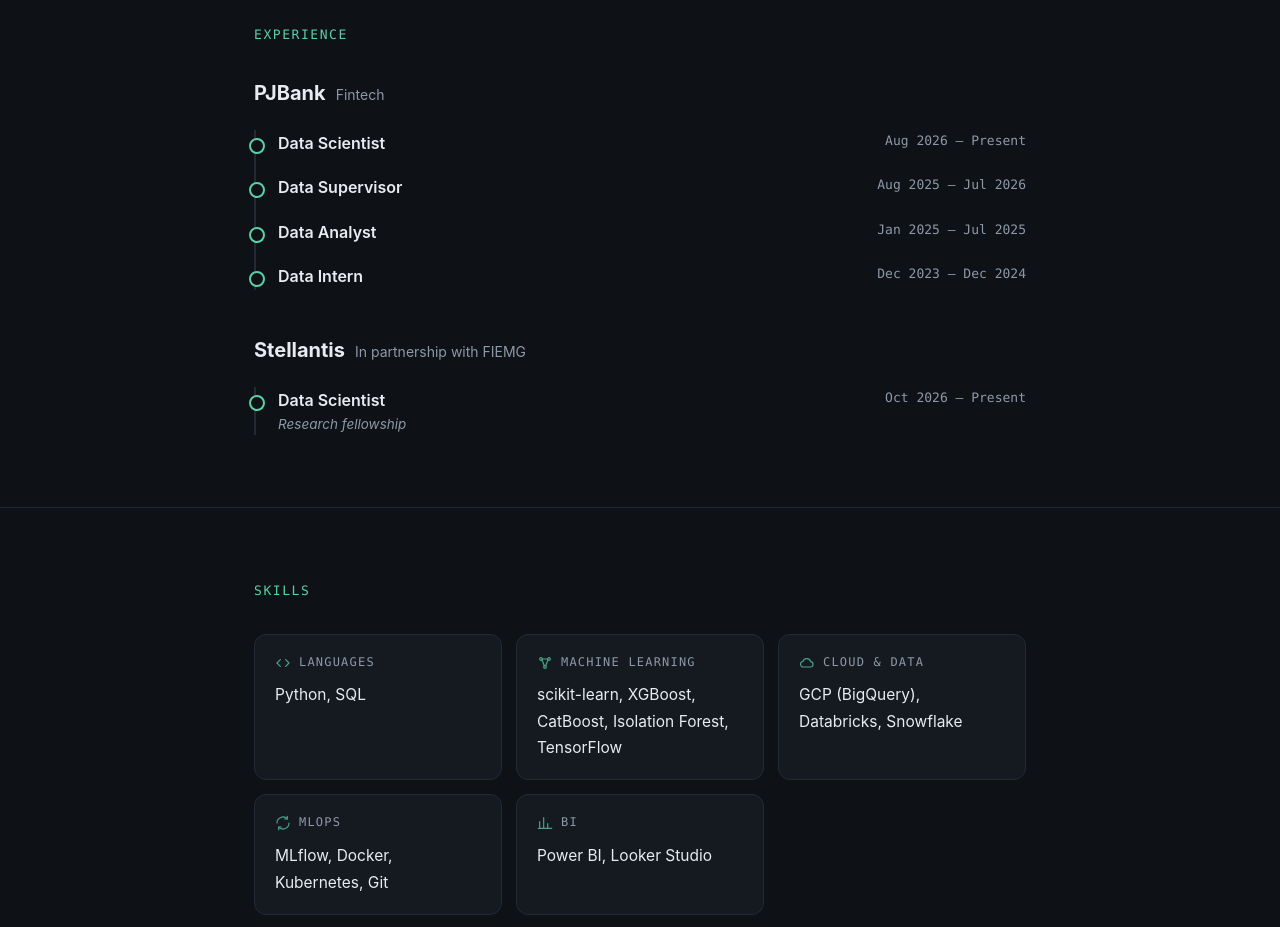
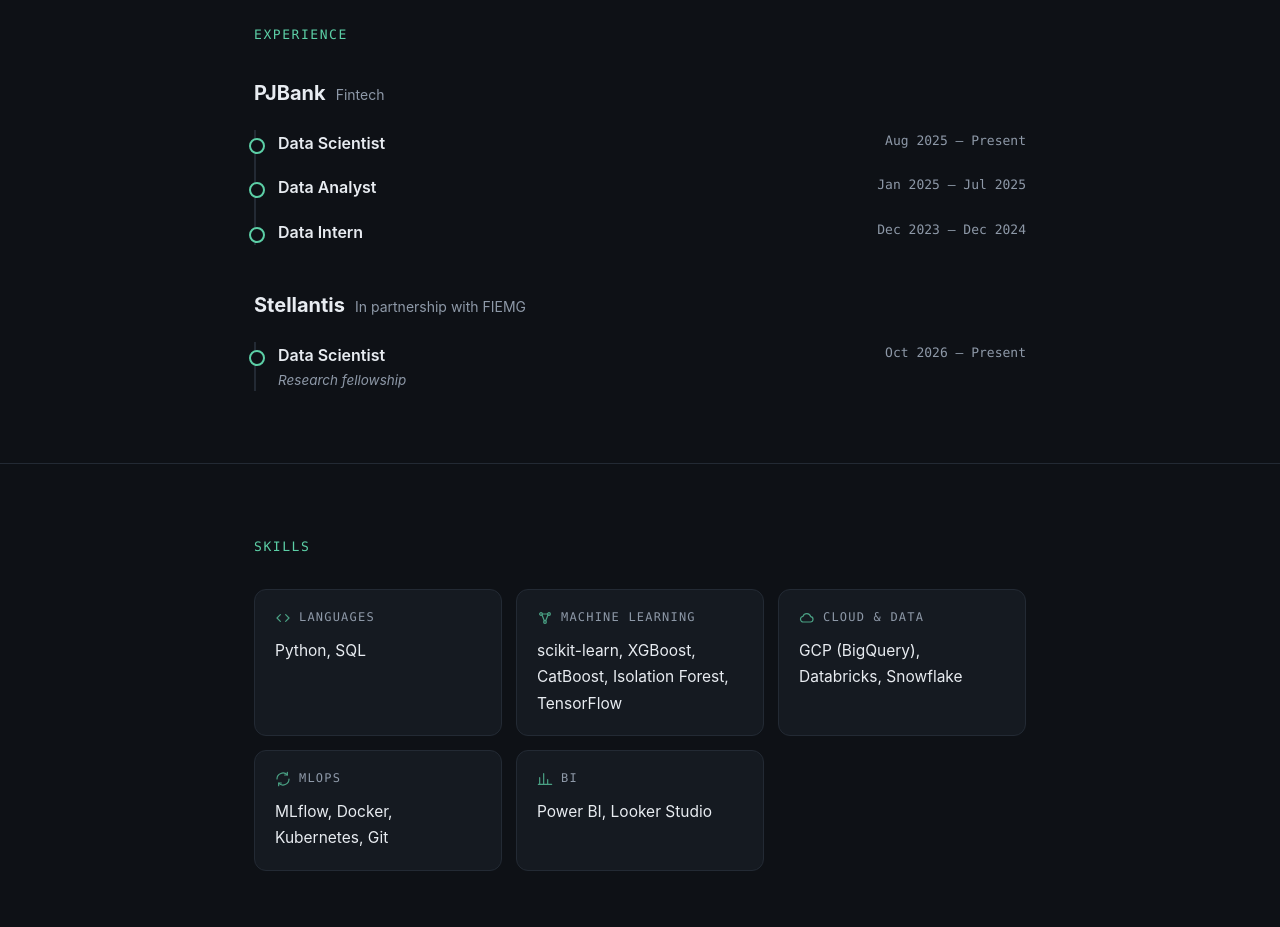
Before and after one commit to bruno-lima98/bruno-lima98.github.io, a plain HTML site: page index.html in a window 1280 px wide. Shown: the part 900-1827 px from the top of the page. Drawn offline with Linux system fonts and the light colour scheme.

Commit message:
Update index.html

```diff
--- a/index.html
+++ b/index.html
@@ -171,10 +171,7 @@
         <div class="company-head"><h3>PJBank</h3><span>Fintech</span></div>
         <div class="roles">
           <div class="role">
-            <div class="role-head"><b>Data Scientist</b><span class="when">Aug 2026 – Present</span></div>
-          </div>
-          <div class="role">
-            <div class="role-head"><b>Data Supervisor</b><span class="when">Aug 2025 – Jul 2026</span></div>
+            <div class="role-head"><b>Data Scientist</b><span class="when">Aug 2025 – Present</span></div>
           </div>
           <div class="role">
             <div class="role-head"><b>Data Analyst</b><span class="when">Jan 2025 – Jul 2025</span></div>
```
